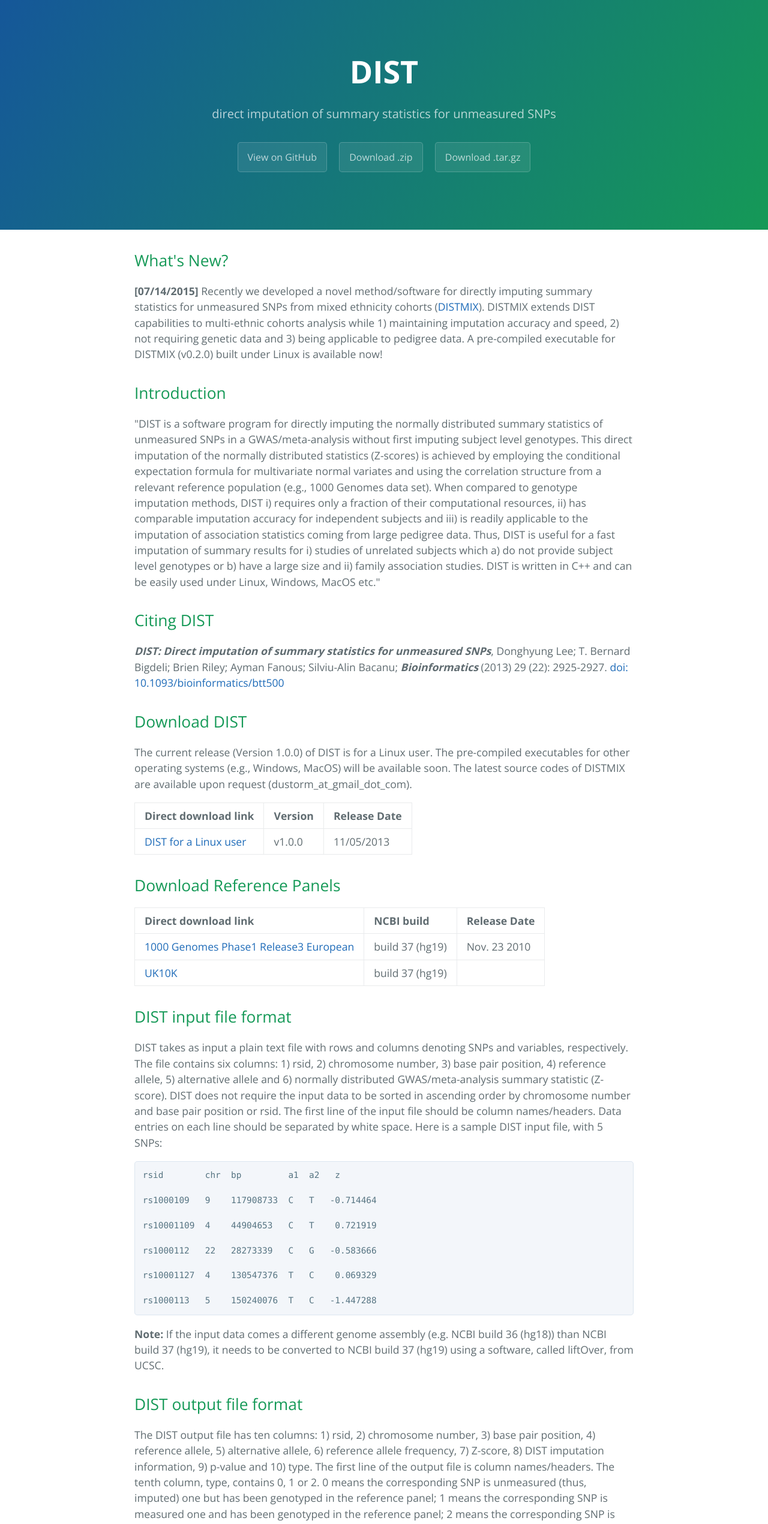
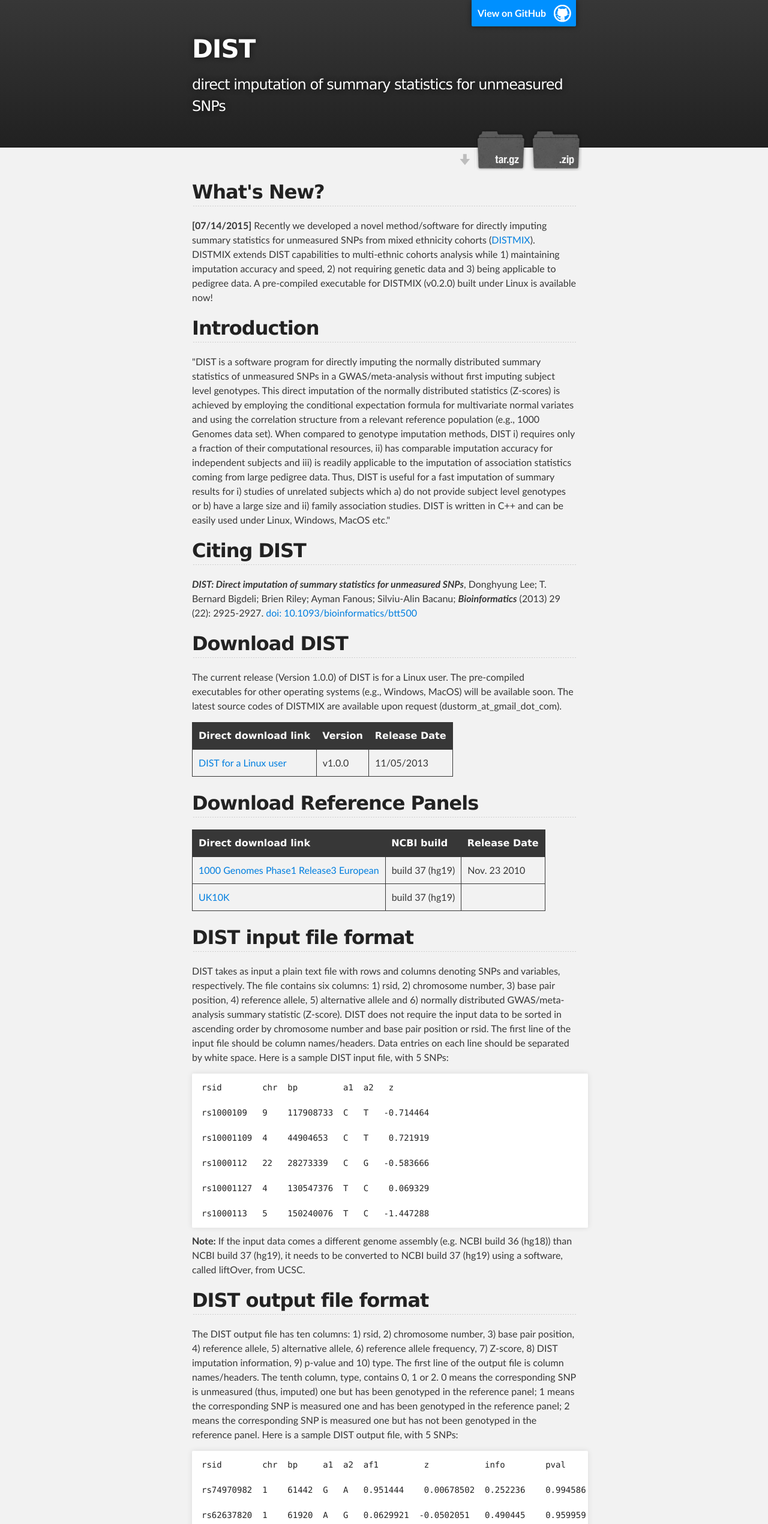
Before and after one commit to dleelab/dist, a plain HTML site: page index.html in a window 1280 px wide. Shown: the top 2541 px of the page at 60% size. Drawn offline with nearby package versions, Linux system fonts and the light colour scheme.

```diff
--- a/index.html
+++ b/index.html
@@ -1,25 +1,37 @@
 <!DOCTYPE html>
-<html lang="en-us">
+<html>
+
   <head>
-    <meta charset="UTF-8">
-    <title>DIST by dleelab</title>
-    <meta name="viewport" content="width=device-width, initial-scale=1">
-    <link rel="stylesheet" type="text/css" href="stylesheets/normalize.css" media="screen">
-    <link href='http://fonts.googleapis.com/css?family=Open+Sans:400,700' rel='stylesheet' type='text/css'>
-    <link rel="stylesheet" type="text/css" href="stylesheets/stylesheet.css" media="screen">
-    <link rel="stylesheet" type="text/css" href="stylesheets/github-light.css" media="screen">
+    <meta charset='utf-8'>
+    <meta http-equiv="X-UA-Compatible" content="chrome=1">
+    <meta name="description" content="DIST : direct imputation of summary statistics for unmeasured SNPs">
+
+    <link rel="stylesheet" type="text/css" media="screen" href="stylesheets/stylesheet.css">
+
+    <title>DIST</title>
   </head>
+
   <body>
-    <section class="page-header">
-      <h1 class="project-name">DIST</h1>
-      <h2 class="project-tagline">direct imputation of summary statistics for unmeasured SNPs</h2>
-      <a href="https://github.com/dleelab/dist" class="btn">View on GitHub</a>
-      <a href="https://github.com/dleelab/dist/zipball/master" class="btn">Download .zip</a>
-      <a href="https://github.com/dleelab/dist/tarball/master" class="btn">Download .tar.gz</a>
-    </section>
 
-    <section class="main-content">
-      <h2>
+    <!-- HEADER -->
+    <div id="header_wrap" class="outer">
+        <header class="inner">
+          <a id="forkme_banner" href="https://github.com/dleelab/dist">View on GitHub</a>
+
+          <h1 id="project_title">DIST</h1>
+          <h2 id="project_tagline">direct imputation of summary statistics for unmeasured SNPs</h2>
+
+            <section id="downloads">
+              <a class="zip_download_link" href="https://github.com/dleelab/dist/zipball/master">Download this project as a .zip file</a>
+              <a class="tar_download_link" href="https://github.com/dleelab/dist/tarball/master">Download this project as a tar.gz file</a>
+            </section>
+        </header>
+    </div>
+
+    <!-- MAIN CONTENT -->
+    <div id="main_content_wrap" class="outer">
+      <section id="main_content" class="inner">
+        <h2>
 <a id="whats-new" class="anchor" href="#whats-new" aria-hidden="true"><span class="octicon octicon-link"></span></a>What's New?</h2>
 
 <p><strong>[07/14/2015]</strong> Recently we developed a novel method/software for directly imputing summary statistics for unmeasured SNPs from mixed ethnicity cohorts (<a href="https://dleelab.github.io/distmix">DISTMIX</a>). DISTMIX extends DIST capabilities to multi-ethnic cohorts analysis while 1) maintaining imputation accuracy and speed, 2) not requiring genetic data and 3) being applicable to pedigree data. A pre-compiled executable for DISTMIX (v0.2.0) built under Linux is available now!</p>
@@ -256,16 +268,18 @@
 <span class="pl-k">do</span>
 ./dist -f /path/to/config/config_wtccc.dst -c <span class="pl-smi">$i</span> -r /path/to/reference/chr<span class="pl-smi">$i_foo</span>.gz -o /path/to/output/chr<span class="pl-smi">$i_foo_imputed</span>
 <span class="pl-k">done</span></pre></div>
+      </section>
+    </div>
 
-      <footer class="site-footer">
-        <span class="site-footer-owner"><a href="https://github.com/dleelab/dist">DIST</a> is maintained by <a href="https://github.com/dleelab">dleelab</a>.</span>
+    <!-- FOOTER  -->
+    <div id="footer_wrap" class="outer">
+      <footer class="inner">
+        <p class="copyright">DIST maintained by <a href="https://github.com/dleelab">dleelab</a></p>
+        <p>Published with <a href="https://pages.github.com">GitHub Pages</a></p>
+      </footer>
+    </div>
 
-        <span class="site-footer-credits">This page was generated by <a href="https://pages.github.com">GitHub Pages</a> using the <a href="https://github.com/jasonlong/cayman-theme">Cayman theme</a> by <a href="https://twitter.com/jasonlong">Jason Long</a>.</span>
-      </footer>
-
-    </section>
-
-            <script type="text/javascript">
+              <script type="text/javascript">
             var gaJsHost = (("https:" == document.location.protocol) ? "https://ssl." : "http://www.");
             document.write(unescape("%3Cscript src='" + gaJsHost + "google-analytics.com/ga.js' type='text/javascript'%3E%3C/script%3E"));
           </script>
@@ -276,5 +290,6 @@
             } catch(err) {}
           </script>
 
+
   </body>
 </html>
--- /dev/null
+++ b/javascripts/main.js
@@ -0,0 +1 @@
+console.log('This would be the main JS file.');
--- a/stylesheets/stylesheet.css
+++ b/stylesheets/stylesheet.css
@@ -1,245 +1,425 @@
-* {
-  box-sizing: border-box; }
+/*******************************************************************************
+Slate Theme for GitHub Pages
+by Jason Costello, @jsncostello
+*******************************************************************************/
+
+@import url(github-light.css);
+
+/*******************************************************************************
+MeyerWeb Reset
+*******************************************************************************/
+
+html, body, div, span, applet, object, iframe,
+h1, h2, h3, h4, h5, h6, p, blockquote, pre,
+a, abbr, acronym, address, big, cite, code,
+del, dfn, em, img, ins, kbd, q, s, samp,
+small, strike, strong, sub, sup, tt, var,
+b, u, i, center,
+dl, dt, dd, ol, ul, li,
+fieldset, form, label, legend,
+table, caption, tbody, tfoot, thead, tr, th, td,
+article, aside, canvas, details, embed,
+figure, figcaption, footer, header, hgroup,
+menu, nav, output, ruby, section, summary,
+time, mark, audio, video {
+  margin: 0;
+  padding: 0;
+  border: 0;
+  font: inherit;
+  vertical-align: baseline;
+}
+
+/* HTML5 display-role reset for older browsers */
+article, aside, details, figcaption, figure,
+footer, header, hgroup, menu, nav, section {
+  display: block;
+}
+
+ol, ul {
+  list-style: none;
+}
+
+table {
+  border-collapse: collapse;
+  border-spacing: 0;
+}
+
+/*******************************************************************************
+Theme Styles
+*******************************************************************************/
 
 body {
-  padding: 0;
-  margin: 0;
-  font-family: "Open Sans", "Helvetica Neue", Helvetica, Arial, sans-serif;
+  box-sizing: border-box;
+  color:#373737;
+  background: #212121;
   font-size: 16px;
+  font-family: 'Myriad Pro', Calibri, Helvetica, Arial, sans-serif;
   line-height: 1.5;
-  color: #606c71; }
+  -webkit-font-smoothing: antialiased;
+}
+
+h1, h2, h3, h4, h5, h6 {
+  margin: 10px 0;
+  font-weight: 700;
+  color:#222222;
+  font-family: 'Lucida Grande', 'Calibri', Helvetica, Arial, sans-serif;
+  letter-spacing: -1px;
+}
+
+h1 {
+  font-size: 36px;
+  font-weight: 700;
+}
+
+h2 {
+  padding-bottom: 10px;
+  font-size: 32px;
+  background: url('../images/bg_hr.png') repeat-x bottom;
+}
+
+h3 {
+  font-size: 24px;
+}
+
+h4 {
+  font-size: 21px;
+}
+
+h5 {
+  font-size: 18px;
+}
+
+h6 {
+  font-size: 16px;
+}
+
+p {
+  margin: 10px 0 15px 0;
+}
+
+footer p {
+  color: #f2f2f2;
+}
 
 a {
-  color: #1e6bb8;
-  text-decoration: none; }
-  a:hover {
-    text-decoration: underline; }
+  text-decoration: none;
+  color: #007edf;
+  text-shadow: none;
 
-.btn {
-  display: inline-block;
-  margin-bottom: 1rem;
-  color: rgba(255, 255, 255, 0.7);
-  background-color: rgba(255, 255, 255, 0.08);
-  border-color: rgba(255, 255, 255, 0.2);
-  border-style: solid;
-  border-width: 1px;
-  border-radius: 0.3rem;
-  transition: color 0.2s, background-color 0.2s, border-color 0.2s; }
-  .btn + .btn {
-    margin-left: 1rem; }
+  transition: color 0.5s ease;
+  transition: text-shadow 0.5s ease;
+  -webkit-transition: color 0.5s ease;
+  -webkit-transition: text-shadow 0.5s ease;
+  -moz-transition: color 0.5s ease;
+  -moz-transition: text-shadow 0.5s ease;
+  -o-transition: color 0.5s ease;
+  -o-transition: text-shadow 0.5s ease;
+  -ms-transition: color 0.5s ease;
+  -ms-transition: text-shadow 0.5s ease;
+}
 
-.btn:hover {
-  color: rgba(255, 255, 255, 0.8);
-  text-decoration: none;
-  background-color: rgba(255, 255, 255, 0.2);
-  border-color: rgba(255, 255, 255, 0.3); }
+a:hover, a:focus {text-decoration: underline;}
 
-@media screen and (min-width: 64em) {
-  .btn {
-    padding: 0.75rem 1rem; } }
+footer a {
+  color: #F2F2F2;
+  text-decoration: underline;
+}
 
-@media screen and (min-width: 42em) and (max-width: 64em) {
-  .btn {
-    padding: 0.6rem 0.9rem;
-    font-size: 0.9rem; } }
+em {
+  font-style: italic;
+}
 
-@media screen and (max-width: 42em) {
-  .btn {
-    display: block;
-    width: 100%;
-    padding: 0.75rem;
-    font-size: 0.9rem; }
-    .btn + .btn {
-      margin-top: 1rem;
-      margin-left: 0; } }
+strong {
+  font-weight: bold;
+}
 
-.page-header {
+img {
+  position: relative;
+  margin: 0 auto;
+  max-width: 739px;
+  padding: 5px;
+  margin: 10px 0 10px 0;
+  border: 1px solid #ebebeb;
+
+  box-shadow: 0 0 5px #ebebeb;
+  -webkit-box-shadow: 0 0 5px #ebebeb;
+  -moz-box-shadow: 0 0 5px #ebebeb;
+  -o-box-shadow: 0 0 5px #ebebeb;
+  -ms-box-shadow: 0 0 5px #ebebeb;
+}
+
+p img {
+  display: inline;
+  margin: 0;
+  padding: 0;
+  vertical-align: middle;
+  text-align: center;
+  border: none;
+}
+
+pre, code {
+  width: 100%;
+  color: #222;
+  background-color: #fff;
+
+  font-family: Monaco, "Bitstream Vera Sans Mono", "Lucida Console", Terminal, monospace;
+  font-size: 14px;
+
+  border-radius: 2px;
+  -moz-border-radius: 2px;
+  -webkit-border-radius: 2px;
+}
+
+pre {
+  width: 100%;
+  padding: 10px;
+  box-shadow: 0 0 10px rgba(0,0,0,.1);
+  overflow: auto;
+}
+
+code {
+  padding: 3px;
+  margin: 0 3px;
+  box-shadow: 0 0 10px rgba(0,0,0,.1);
+}
+
+pre code {
+  display: block;
+  box-shadow: none;
+}
+
+blockquote {
+  color: #666;
+  margin-bottom: 20px;
+  padding: 0 0 0 20px;
+  border-left: 3px solid #bbb;
+}
+
+
+ul, ol, dl {
+  margin-bottom: 15px
+}
+
+ul {
+  list-style-position: inside;
+  list-style: disc;
+  padding-left: 20px;
+}
+
+ol {
+  list-style-position: inside;
+  list-style: decimal;
+  padding-left: 20px;
+}
+
+dl dt {
+  font-weight: bold;
+}
+
+dl dd {
+  padding-left: 20px;
+  font-style: italic;
+}
+
+dl p {
+  padding-left: 20px;
+  font-style: italic;
+}
+
+hr {
+  height: 1px;
+  margin-bottom: 5px;
+  border: none;
+  background: url('../images/bg_hr.png') repeat-x center;
+}
+
+table {
+  border: 1px solid #373737;
+  margin-bottom: 20px;
+  text-align: left;
+ }
+
+th {
+  font-family: 'Lucida Grande', 'Helvetica Neue', Helvetica, Arial, sans-serif;
+  padding: 10px;
+  background: #373737;
   color: #fff;
-  text-align: center;
-  background-color: #159957;
-  background-image: linear-gradient(120deg, #155799, #159957); }
+ }
 
-@media screen and (min-width: 64em) {
-  .page-header {
-    padding: 5rem 6rem; } }
+td {
+  padding: 10px;
+  border: 1px solid #373737;
+ }
 
-@media screen and (min-width: 42em) and (max-width: 64em) {
-  .page-header {
-    padding: 3rem 4rem; } }
+form {
+  background: #f2f2f2;
+  padding: 20px;
+}
 
-@media screen and (max-width: 42em) {
-  .page-header {
-    padding: 2rem 1rem; } }
+/*******************************************************************************
+Full-Width Styles
+*******************************************************************************/
 
-.project-name {
-  margin-top: 0;
-  margin-bottom: 0.1rem; }
+.outer {
+  width: 100%;
+}
 
-@media screen and (min-width: 64em) {
-  .project-name {
-    font-size: 3.25rem; } }
+.inner {
+  position: relative;
+  max-width: 640px;
+  padding: 20px 10px;
+  margin: 0 auto;
+}
 
-@media screen and (min-width: 42em) and (max-width: 64em) {
-  .project-name {
-    font-size: 2.25rem; } }
+#forkme_banner {
+  display: block;
+  position: absolute;
+  top:0;
+  right: 10px;
+  z-index: 10;
+  padding: 10px 50px 10px 10px;
+  color: #fff;
+  background: url('../images/blacktocat.png') #0090ff no-repeat 95% 50%;
+  font-weight: 700;
+  box-shadow: 0 0 10px rgba(0,0,0,.5);
+  border-bottom-left-radius: 2px;
+  border-bottom-right-radius: 2px;
+}
 
-@media screen and (max-width: 42em) {
-  .project-name {
-    font-size: 1.75rem; } }
+#header_wrap {
+  background: #212121;
+  background: -moz-linear-gradient(top, #373737, #212121);
+  background: -webkit-linear-gradient(top, #373737, #212121);
+  background: -ms-linear-gradient(top, #373737, #212121);
+  background: -o-linear-gradient(top, #373737, #212121);
+  background: linear-gradient(top, #373737, #212121);
+}
 
-.project-tagline {
-  margin-bottom: 2rem;
-  font-weight: normal;
-  opacity: 0.7; }
+#header_wrap .inner {
+  padding: 50px 10px 30px 10px;
+}
 
-@media screen and (min-width: 64em) {
-  .project-tagline {
-    font-size: 1.25rem; } }
+#project_title {
+  margin: 0;
+  color: #fff;
+  font-size: 42px;
+  font-weight: 700;
+  text-shadow: #111 0px 0px 10px;
+}
 
-@media screen and (min-width: 42em) and (max-width: 64em) {
-  .project-tagline {
-    font-size: 1.15rem; } }
+#project_tagline {
+  color: #fff;
+  font-size: 24px;
+  font-weight: 300;
+  background: none;
+  text-shadow: #111 0px 0px 10px;
+}
 
-@media screen and (max-width: 42em) {
-  .project-tagline {
-    font-size: 1rem; } }
+#downloads {
+  position: absolute;
+  width: 210px;
+  z-index: 10;
+  bottom: -40px;
+  right: 0;
+  height: 70px;
+  background: url('../images/icon_download.png') no-repeat 0% 90%;
+}
 
-.main-content :first-child {
-  margin-top: 0; }
-.main-content img {
-  max-width: 100%; }
-.main-content h1, .main-content h2, .main-content h3, .main-content h4, .main-content h5, .main-content h6 {
-  margin-top: 2rem;
-  margin-bottom: 1rem;
-  font-weight: normal;
-  color: #159957; }
-.main-content p {
-  margin-bottom: 1em; }
-.main-content code {
-  padding: 2px 4px;
-  font-family: Consolas, "Liberation Mono", Menlo, Courier, monospace;
-  font-size: 0.9rem;
-  color: #383e41;
-  background-color: #f3f6fa;
-  border-radius: 0.3rem; }
-.main-content pre {
-  padding: 0.8rem;
-  margin-top: 0;
-  margin-bottom: 1rem;
-  font: 1rem Consolas, "Liberation Mono", Menlo, Courier, monospace;
-  color: #567482;
-  word-wrap: normal;
-  background-color: #f3f6fa;
-  border: solid 1px #dce6f0;
-  border-radius: 0.3rem; }
-  .main-content pre > code {
-    padding: 0;
-    margin: 0;
-    font-size: 0.9rem;
-    color: #567482;
-    word-break: normal;
-    white-space: pre;
-    background: transparent;
-    border: 0; }
-.main-content .highlight {
-  margin-bottom: 1rem; }
-  .main-content .highlight pre {
-    margin-bottom: 0;
-    word-break: normal; }
-.main-content .highlight pre, .main-content pre {
-  padding: 0.8rem;
-  overflow: auto;
-  font-size: 0.9rem;
-  line-height: 1.45;
-  border-radius: 0.3rem; }
-.main-content pre code, .main-content pre tt {
-  display: inline;
-  max-width: initial;
-  padding: 0;
-  margin: 0;
-  overflow: initial;
-  line-height: inherit;
-  word-wrap: normal;
-  background-color: transparent;
-  border: 0; }
-  .main-content pre code:before, .main-content pre code:after, .main-content pre tt:before, .main-content pre tt:after {
-    content: normal; }
-.main-content ul, .main-content ol {
-  margin-top: 0; }
-.main-content blockquote {
-  padding: 0 1rem;
-  margin-left: 0;
-  color: #819198;
-  border-left: 0.3rem solid #dce6f0; }
-  .main-content blockquote > :first-child {
-    margin-top: 0; }
-  .main-content blockquote > :last-child {
-    margin-bottom: 0; }
-.main-content table {
+.zip_download_link {
   display: block;
-  width: 100%;
-  overflow: auto;
-  word-break: normal;
-  word-break: keep-all; }
-  .main-content table th {
-    font-weight: bold; }
-  .main-content table th, .main-content table td {
-    padding: 0.5rem 1rem;
-    border: 1px solid #e9ebec; }
-.main-content dl {
-  padding: 0; }
-  .main-content dl dt {
-    padding: 0;
-    margin-top: 1rem;
-    font-size: 1rem;
-    font-weight: bold; }
-  .main-content dl dd {
-    padding: 0;
-    margin-bottom: 1rem; }
-.main-content hr {
-  height: 2px;
-  padding: 0;
-  margin: 1rem 0;
-  background-color: #eff0f1;
-  border: 0; }
+  float: right;
+  width: 90px;
+  height:70px;
+  text-indent: -5000px;
+  overflow: hidden;
+  background: url(../images/sprite_download.png) no-repeat bottom left;
+}
 
-@media screen and (min-width: 64em) {
-  .main-content {
-    max-width: 64rem;
-    padding: 2rem 6rem;
-    margin: 0 auto;
-    font-size: 1.1rem; } }
+.tar_download_link {
+  display: block;
+  float: right;
+  width: 90px;
+  height:70px;
+  text-indent: -5000px;
+  overflow: hidden;
+  background: url(../images/sprite_download.png) no-repeat bottom right;
+  margin-left: 10px;
+}
 
-@media screen and (min-width: 42em) and (max-width: 64em) {
-  .main-content {
-    padding: 2rem 4rem;
-    font-size: 1.1rem; } }
+.zip_download_link:hover {
+  background: url(../images/sprite_download.png) no-repeat top left;
+}
 
-@media screen and (max-width: 42em) {
-  .main-content {
-    padding: 2rem 1rem;
-    font-size: 1rem; } }
+.tar_download_link:hover {
+  background: url(../images/sprite_download.png) no-repeat top right;
+}
 
-.site-footer {
-  padding-top: 2rem;
-  margin-top: 2rem;
-  border-top: solid 1px #eff0f1; }
+#main_content_wrap {
+  background: #f2f2f2;
+  border-top: 1px solid #111;
+  border-bottom: 1px solid #111;
+}
 
-.site-footer-owner {
-  display: block;
-  font-weight: bold; }
+#main_content {
+  padding-top: 40px;
+}
 
-.site-footer-credits {
-  color: #819198; }
+#footer_wrap {
+  background: #212121;
+}
 
-@media screen and (min-width: 64em) {
-  .site-footer {
-    font-size: 1rem; } }
 
-@media screen and (min-width: 42em) and (max-width: 64em) {
-  .site-footer {
-    font-size: 1rem; } }
 
-@media screen and (max-width: 42em) {
-  .site-footer {
-    font-size: 0.9rem; } }
+/*******************************************************************************
+Small Device Styles
+*******************************************************************************/
+
+@media screen and (max-width: 480px) {
+  body {
+    font-size:14px;
+  }
+
+  #downloads {
+    display: none;
+  }
+
+  .inner {
+    min-width: 320px;
+    max-width: 480px;
+  }
+
+  #project_title {
+  font-size: 32px;
+  }
+
+  h1 {
+    font-size: 28px;
+  }
+
+  h2 {
+    font-size: 24px;
+  }
+
+  h3 {
+    font-size: 21px;
+  }
+
+  h4 {
+    font-size: 18px;
+  }
+
+  h5 {
+    font-size: 14px;
+  }
+
+  h6 {
+    font-size: 12px;
+  }
+
+  code, pre {
+    min-width: 320px;
+    max-width: 480px;
+    font-size: 11px;
+  }
+
+}
```
Also changed, not shown: params.json (+1 -1 lines), images/bg_hr.png (added), images/blacktocat.png (added), images/icon_download.png (added), images/sprite_download.png (added).
